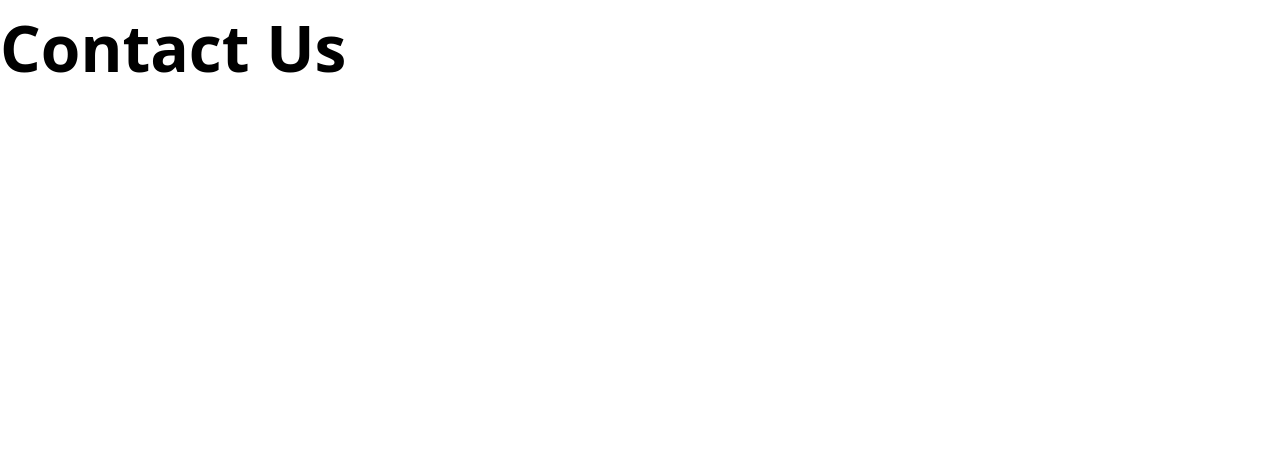
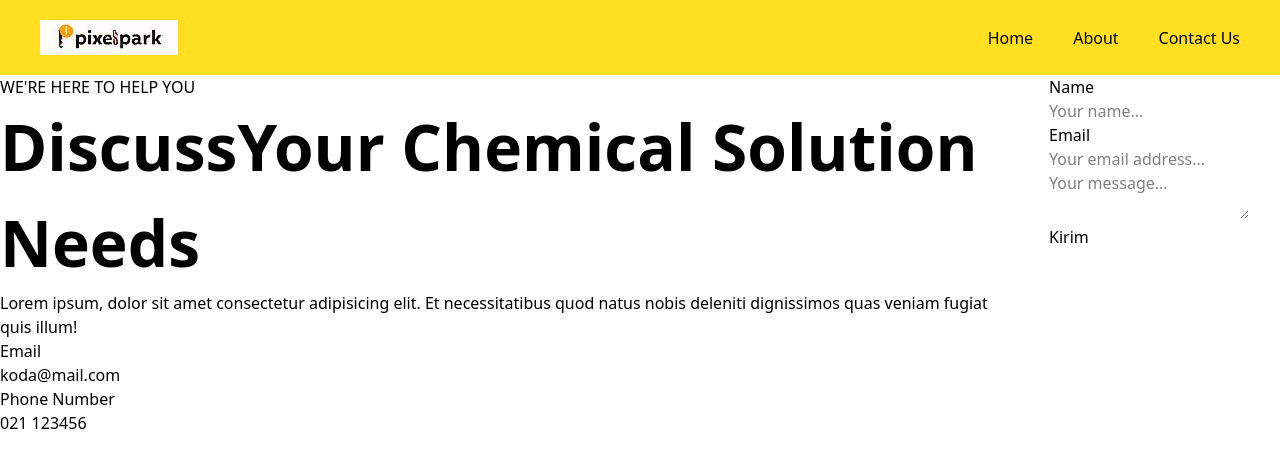
Before and after one commit to Arif14377/koda-b6-react4, a React (Vite) app: page /contact-us in a window 1280 px wide. Shown: the top 468 px of the page. Built offline with nearby package versions, Linux system fonts and the light colour scheme.

Commit message:
feat: create contact-us page with  input message to local storage

```diff
--- a/package.json
+++ b/package.json
@@ -13,6 +13,7 @@
     "@tailwindcss/vite": "^4.1.18",
     "react": "^19.2.0",
     "react-dom": "^19.2.0",
+    "react-icons": "^5.5.0",
     "react-router-dom": "^7.12.0",
     "tailwindcss": "^4.1.18"
   },
--- a/src/pages/ContactUs.jsx
+++ b/src/pages/ContactUs.jsx
@@ -1,7 +1,70 @@
-const ContactUs = function() {
+import { useEffect, useState } from "react"
+import { Navbar } from "./Home"
+
+const ContactUs = function({formType}) {
+    const [msg, setMsg] = useState([])
+
+    useEffect(()=>{
+        const pullData = JSON.parse(localStorage.getItem("data"))
+        if(pullData) {
+            setMsg(prev=>[...prev, ...pullData])
+            localStorage.setItem("message", JSON.stringify(msg))
+        } else {
+            localStorage.setItem("message", JSON.stringify(msg))
+        }
+    },[msg])
+
+    const onSubmit = function(event) {
+        event.preventDefault()
+
+        const form = new FormData(event.target)
+        const obj = Object.fromEntries(form.entries())
+
+        if (msg.length < 1) {
+            setMsg([obj])
+        } else {
+            setMsg(prev => [...prev, obj])
+        }
+    }
+
     return (
-        <h1>Contact Us</h1>
+        <>
+            <Navbar/>
+            <div className="flex gap-15">
+                <div>
+                    <p>WE'RE HERE TO HELP YOU</p>
+                    <h1><span>Discuss</span>Your Chemical Solution Needs</h1>
+                    <p>Lorem ipsum, dolor sit amet consectetur adipisicing elit. Et necessitatibus quod natus nobis deleniti dignissimos quas veniam fugiat quis illum!</p>
+                    <div>
+                        <p>Email</p>
+                        <p>koda@mail.com</p>
+                    </div>
+                    <div>
+                        <p>Phone Number</p>
+                        <p>021 123456</p>
+                    </div>
+                </div>
+                <div>
+                    <form onSubmit={onSubmit}>
+                            <InputText id={"name"} label={"Name"} inputName={"name"} placeholder={"Your name..."} />
+                            <InputText id={"email"} label={"Email"} inputName={"email"} placeholder={"Your email address..."} />
+                            <textarea name="message" id="message" placeholder="Your message..."></textarea>
+                            <input type="submit" value="Kirim" />
+                    </form>
+                </div>
+            </div>
+        </>
     )
 }
 
+const InputText = function({id, label, inputName, placeholder}) {
+    return (
+        <div>
+            <label htmlFor={id}>{label}</label>
+            <input type="text" id={id} name={inputName} placeholder={placeholder} />
+        </div>
+    )
+}
+
+
 export default ContactUs
--- a/src/pages/Home.jsx
+++ b/src/pages/Home.jsx
@@ -13,7 +13,7 @@ const Home = function() {
     )
 }
 
-function Navbar() {
+export function Navbar() {
   return(
     <div className="flex justify-between py-5 px-10 bg-yellow-300">
       <img src={logo} alt="logo" />
```
Also changed, not shown: src/assets/img/contact-us.jpg (added), src/utils/submit-message.js (added), 1 other file (tests, documents, lock files or other folders).
